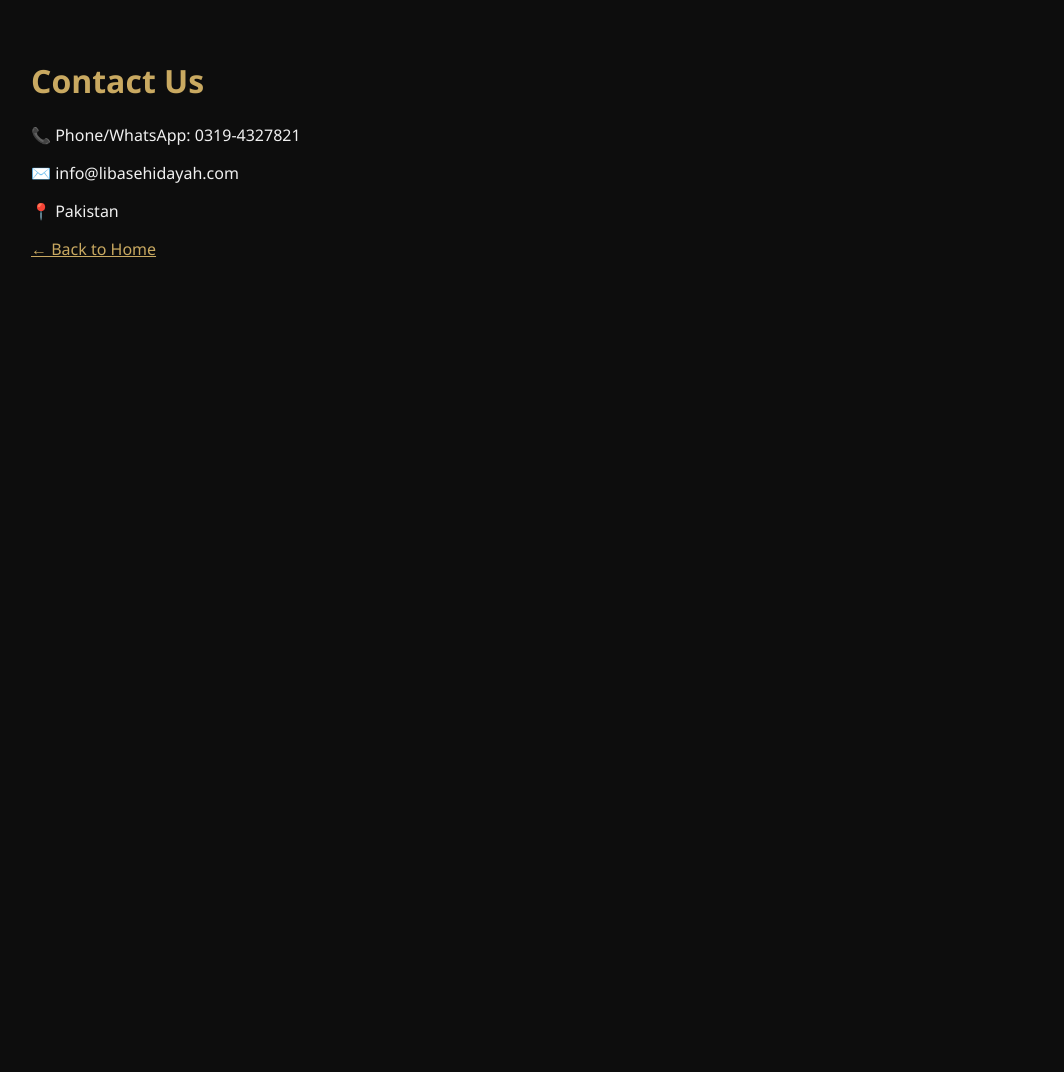
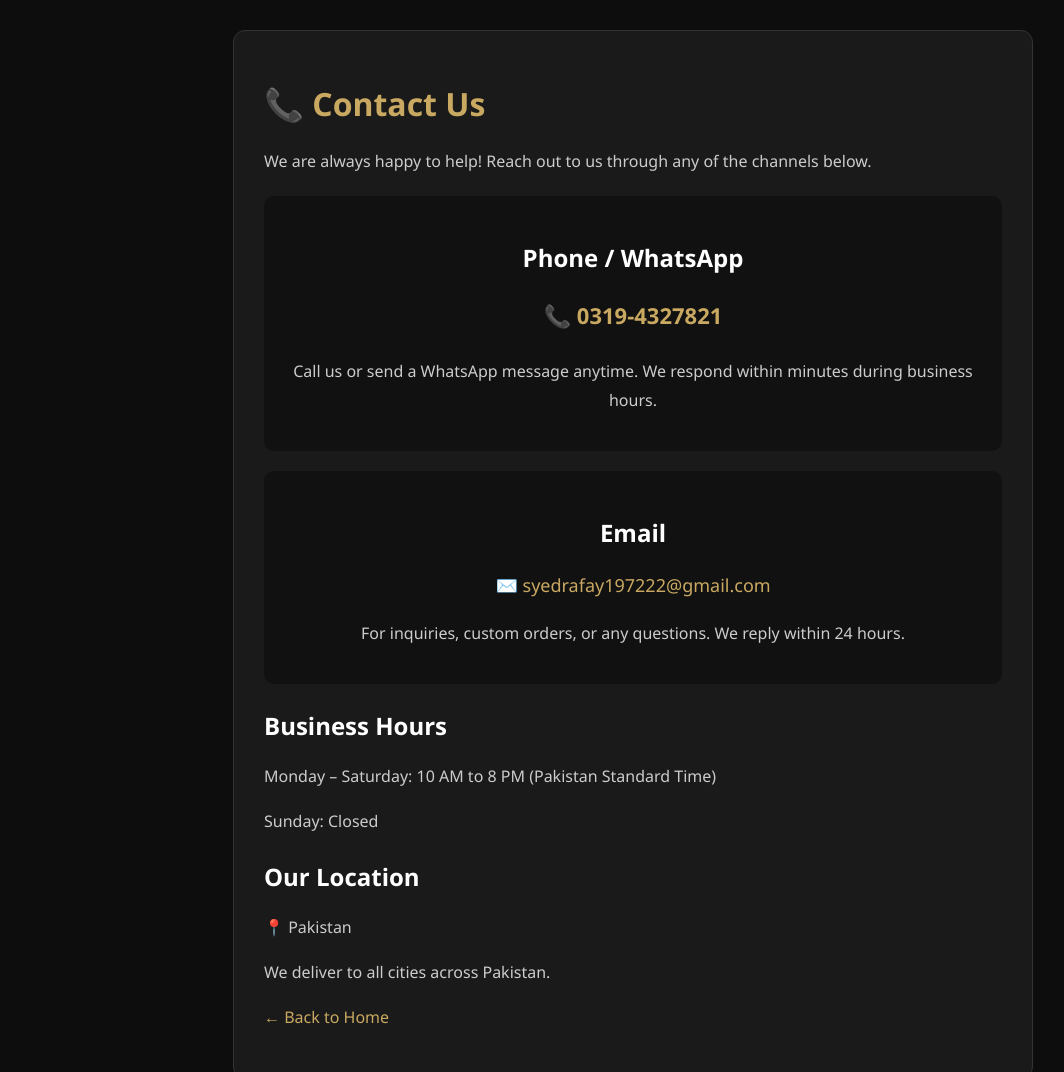
Before and after one commit to Rafay1972/libas-fabric, a plain HTML site: page contact.html in a window 1280 px wide. Shown: the top 1072 px of the page, without its empty margins (7-1071 px from the left). Before the commit the page ends 800 px from the top, so only its background shows below. Drawn offline with Linux system fonts and the light colour scheme.

Commit message:
Update contact.html

```diff
--- a/contact.html
+++ b/contact.html
@@ -1 +1,47 @@
-<!DOCTYPE html><html lang="en"><head><meta charset="UTF-8"><title>Contact | لباسِ ہدایہ</title><style>:root{--bg:#0d0d0d;--text:#f0f0f0;--gold:#c9a961}body{background:var(--bg);color:var(--text);font-family:'Segoe UI',sans-serif;padding:30px}h1{color:var(--gold)}a{color:var(--gold)}</style></head><body><h1>Contact Us</h1><p>📞 Phone/WhatsApp: 0319-4327821</p><p>✉️ info@libasehidayah.com</p><p>📍 Pakistan</p><a href="index.html">← Back to Home</a></body></html>
+<!DOCTYPE html>
+<html lang="en">
+<head>
+    <meta charset="UTF-8">
+    <meta name="viewport" content="width=device-width, initial-scale=1.0">
+    <title>Contact Us | لباسِ ہدایہ</title>
+    <meta name="description" content="Contact لباسِ ہدایہ for premium Pakistani fabrics. Call or WhatsApp 0319-4327821. Email syedrafay197222@gmail.com.">
+    <style>
+        :root { --bg: #0d0d0d; --bg2: #1a1a1a; --text: #f0f0f0; --gold: #c9a961; --border: #333; }
+        body { background: var(--bg); color: var(--text); font-family: 'Segoe UI', sans-serif; padding: 30px; max-width: 800px; margin: auto; }
+        h1 { color: var(--gold); } h2 { color: #fff; margin-top: 25px; }
+        p, li { line-height: 1.8; color: #ccc; }
+        a { color: var(--gold); text-decoration: none; }
+        a:hover { text-decoration: underline; }
+        .container { background: var(--bg2); padding: 30px; border-radius: 12px; border: 1px solid var(--border); }
+        .contact-box { background: #111; padding: 20px; border-radius: 10px; text-align: center; margin: 20px 0; }
+    </style>
+</head>
+<body>
+    <div class="container">
+        <h1>📞 Contact Us</h1>
+        <p>We are always happy to help! Reach out to us through any of the channels below.</p>
+
+        <div class="contact-box">
+            <h2>Phone / WhatsApp</h2>
+            <p style="font-size:22px; font-weight:700; color:#c9a961;">📞 0319-4327821</p>
+            <p>Call us or send a WhatsApp message anytime. We respond within minutes during business hours.</p>
+        </div>
+
+        <div class="contact-box">
+            <h2>Email</h2>
+            <p style="font-size:18px;">✉️ <a href="mailto:syedrafay197222@gmail.com">syedrafay197222@gmail.com</a></p>
+            <p>For inquiries, custom orders, or any questions. We reply within 24 hours.</p>
+        </div>
+
+        <h2>Business Hours</h2>
+        <p>Monday – Saturday: 10 AM to 8 PM (Pakistan Standard Time)</p>
+        <p>Sunday: Closed</p>
+
+        <h2>Our Location</h2>
+        <p>📍 Pakistan</p>
+        <p>We deliver to all cities across Pakistan.</p>
+
+        <p><a href="index.html">← Back to Home</a></p>
+    </div>
+</body>
+</html>
```
